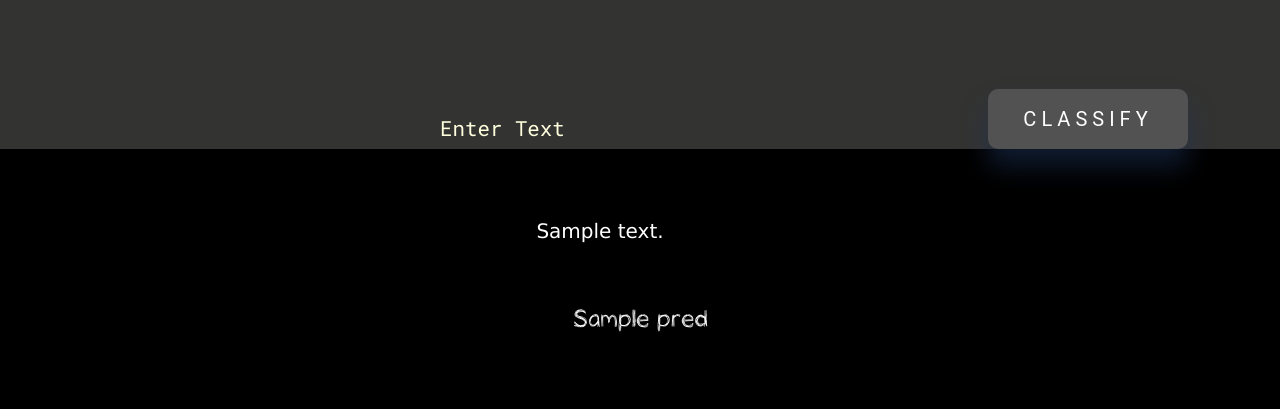
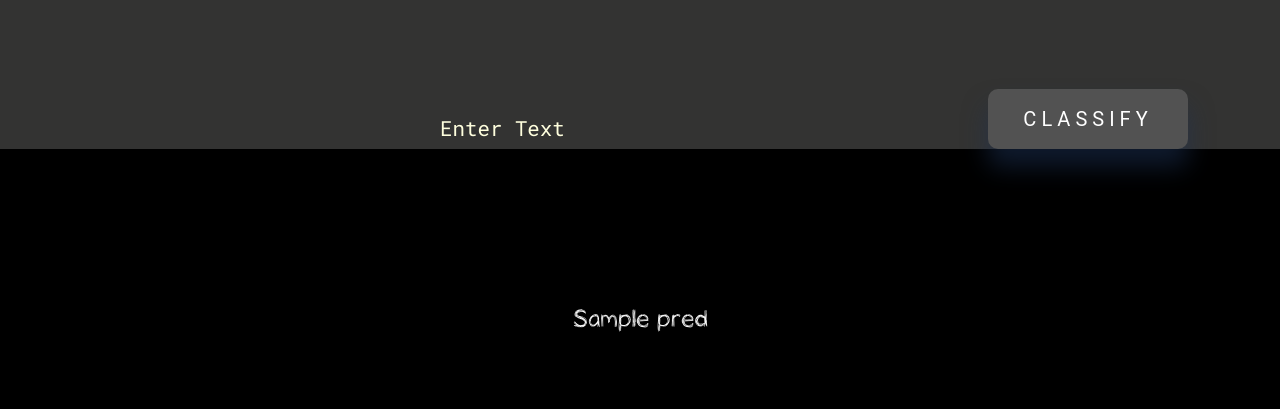
Before and after one commit to Arkapravaroy/toxic_classification, a Flask app: template templates/results.html in a window 1280 px wide. Shown: the part 81-490 px from the top of the page. Run offline with Flask 2, Linux system fonts and the light colour scheme; the template is opened without the code that fills it: most values are stand-ins (such as "Sample title", 1, 10 or a date in 2020); some libraries are stand-ins or nearby versions.

Commit message:
Update style.css

```diff
--- a/static/style.css
+++ b/static/style.css
@@ -53,7 +53,7 @@ html, body { background-color: #000000; height: 100%; padding: 0; margin: 0; }
 #div4 p {
     font-family: Verdana, monospace;
     text-align: center;
-    color: #fff;
+    color: #000000;
     font-size: 20px;
     padding-bottom: 60px;
     padding-top: 20px;
```
